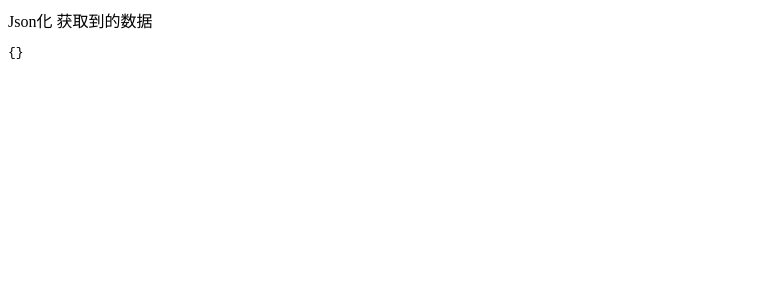
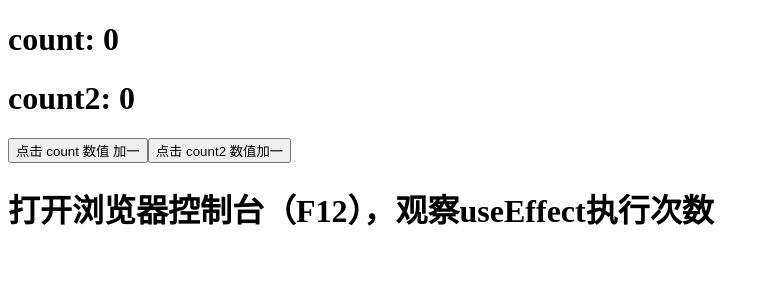
Before and after one commit to shaocongyou/react-basic, a React (Create React App) app: page / in a window 1280 px wide. Shown: the top 300 px of the page, without its empty margins (0-770 px from the left). Built offline with nearby package versions, Linux system fonts and the light colour scheme; no server answers.

Commit message:
useEffect 无依赖项

```diff
--- a/src/App.js
+++ b/src/App.js
@@ -1,31 +1,22 @@
 import { useEffect, useState } from "react";
-
-const geekURL = "http://geek.itheima.net/v1_0/channels"
 
 function App() {
 
-    const [res, setRes] = useState({});
-    const [jsonRes, setJsonRes] = useState({});
+    const [count, setCount] = useState(0);
+    const [count2, setCount2] = useState(0);
 
+    // 无依赖项
     useEffect(() => {
-        async function getList(){
-            const response = await fetch(geekURL)
-            const jsonResponse = await response.json()
-            console.log(response)
-            setRes(response)
-            console.log("--------------")
-            console.log(jsonResponse)
-            setJsonRes(jsonResponse)
-        }
-        getList()
-    },[])
+        console.log("🔵 useEffect 执行了！");
+    }, );
 
     return (
-        <div className="App">
-            <span>Json化 获取到的数据</span>
-            <div>
-                <pre>{JSON.stringify(jsonRes, null, 2)}</pre>
-            </div>
+        <div>
+            <h1>count: {count}</h1>
+            <h1>count2: {count2}</h1>
+            <button onClick={() => setCount(count + 1)}>点击 count 数值 加一</button>
+            <button onClick={() => setCount2(count2 + 1)}>点击 count2 数值加一</button>
+            <h1>打开浏览器控制台（F12），观察useEffect执行次数</h1>
         </div>
     );
 }
```
